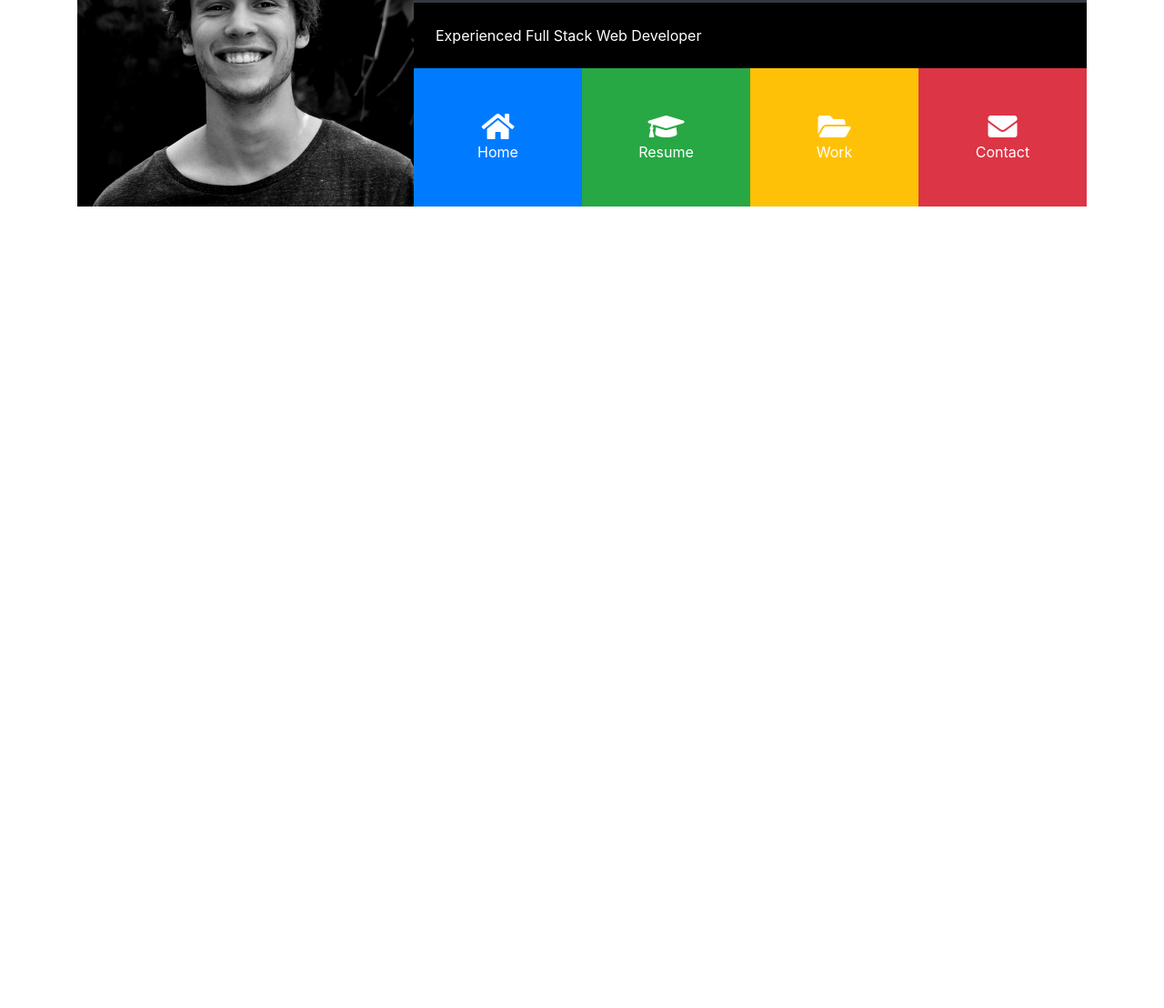
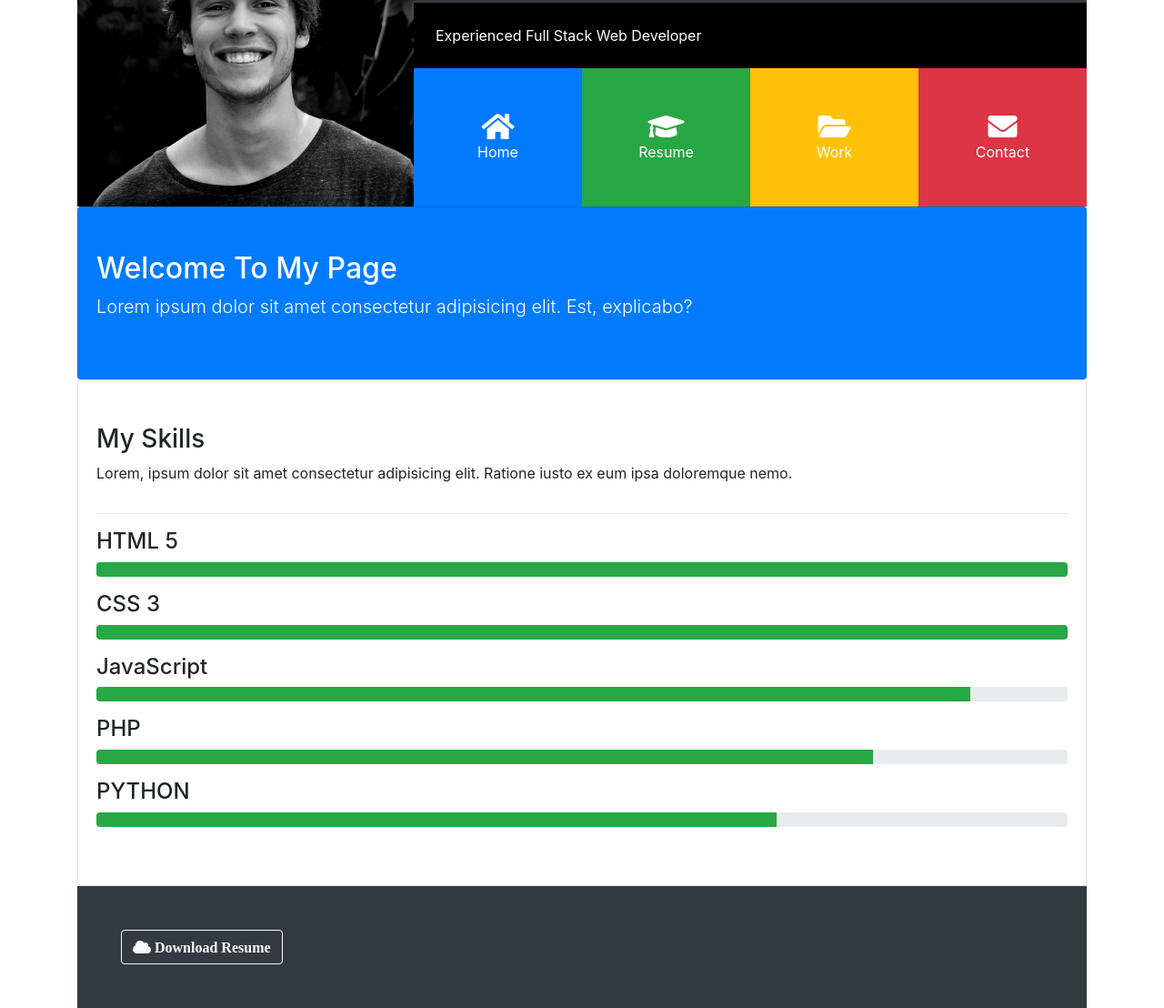
Before and after one commit to Candidemile/Bootstrap-4-Portfoliogrid, a website: page index.html in a window 1280 px wide. Shown: the part 149-1257 px from the top of the page at 91% size. Before the commit the page ends 800 px from the top, so only its background shows below. Drawn offline with Linux system fonts and the light colour scheme.

Commit message:
feat: Add home section

```diff
--- a/index.html
+++ b/index.html
@@ -74,6 +74,58 @@
         </div>
       </div>
     </header>
+
+    <!-- HOME -->
+    <div id="home" class="collapse show">
+      <div class="card card-body bg-primary text-white py-5">
+        <h2>Welcome To My Page</h2>
+        <p class="lead">Lorem ipsum dolor sit amet consectetur adipisicing elit. Est, explicabo?</p>
+      </div>
+
+      <div class="card card-body py-5">
+        <h3>My Skills</h3>
+        <p>Lorem, ipsum dolor sit amet consectetur adipisicing elit. Ratione iusto ex eum ipsa doloremque nemo.</p>
+        <hr>
+        <h4>HTML 5</h4>
+        <div class="progress mb-3">
+          <div class="prgress-bar bg-success" style="width:100%"></div>
+        </div>
+
+        <h4>CSS 3</h4>
+        <div class="progress mb-3">
+          <div class="prgress-bar bg-success" style="width:100%"></div>
+        </div>
+
+        <h4>JavaScript</h4>
+        <div class="progress mb-3">
+          <div class="prgress-bar bg-success" style="width:90%"></div>
+        </div>
+
+        <h4>PHP</h4>
+        <div class="progress mb-3">
+          <div class="prgress-bar bg-success" style="width:80%"></div>
+        </div>
+
+        <h4>PYTHON</h4>
+        <div class="progress mb-3">
+          <div class="prgress-bar bg-success" style="width:70%"></div>
+        </div>
+      </div>
+    </div>
+
+
+    <!-- FOOTER -->
+    <footer id="main-footer" class="p-5 bg-dark text-white">
+      <div class="row">
+        <div class="col-md-6">
+          <a href="#" class="btn btn-outline-light">
+            <i class="fas fa-cloud"> Download Resume</i>
+          </a>
+        </div>
+      </div>
+    </footer>
+
+
   </div>
 
 
```
